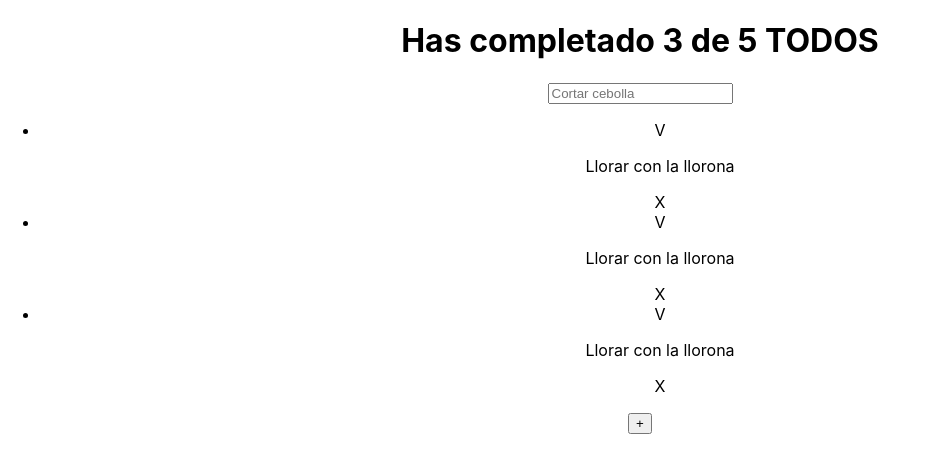
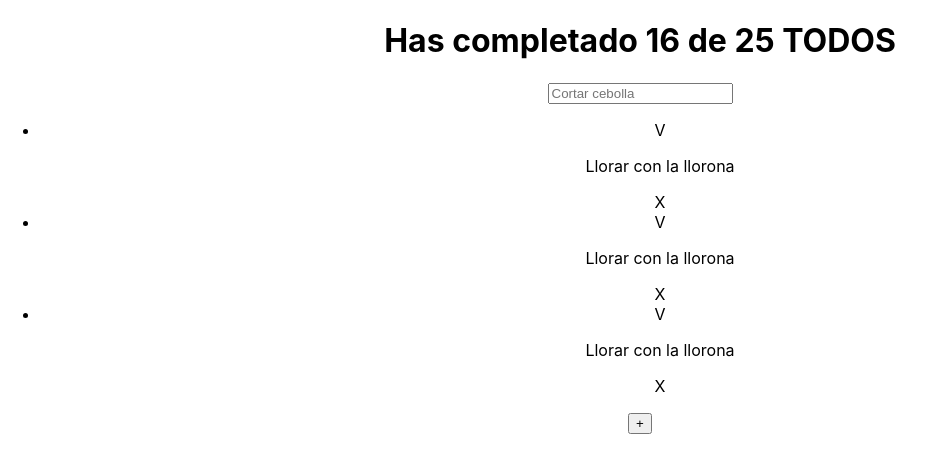
Before and after one commit to PabloArango14/curso-react-intro, a React (Create React App) app: page / in a window 1280 px wide. Shown: the top 472 px of the page, without its empty margins (0-935 px from the left). Built offline with nearby package versions, Linux system fonts and the light colour scheme.

Commit message:
Implementación de props en el componente TodoCounter

```diff
--- a/src/App.js
+++ b/src/App.js
@@ -1,6 +1,6 @@
 import { TodoList } from "./TodoList";
 import { TodoSearch } from "./TodoSearch";
-import { TodoCounter } from "./TodoCouenter";
+import { TodoCounter } from "./TodoCounter";
 import "./App.css";
 import { TodoItem } from "./TodoItem";
 import { CreateTodoButton } from "./CreatTodoButton";
@@ -8,7 +8,7 @@ import { CreateTodoButton } from "./CreatTodoButton";
 function App() {
   return (
     <div className="App">
-      <TodoCounter />
+      <TodoCounter completed={16} total={25} />
       <TodoSearch />
 
       <TodoList>
--- a/src/TodoCouenter.js
+++ /dev/null
@@ -1,5 +0,0 @@
-function TodoCounter() {
-  return <h1>Has completado 3 de 5 TODOS</h1>;
-}
-
-export { TodoCounter };
--- /dev/null
+++ b/src/TodoCounter.js
@@ -0,0 +1,9 @@
+function TodoCounter({ total, completed }) {
+  return (
+    <h1>
+      Has completado {completed} de {total} TODOS
+    </h1>
+  );
+}
+
+export { TodoCounter };
```
